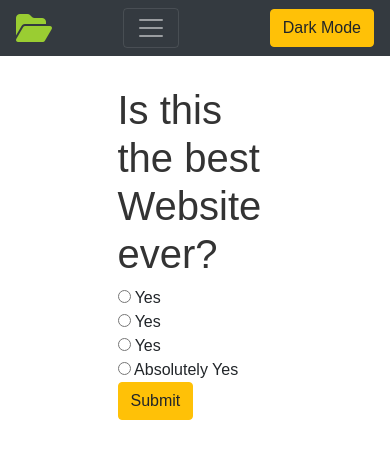
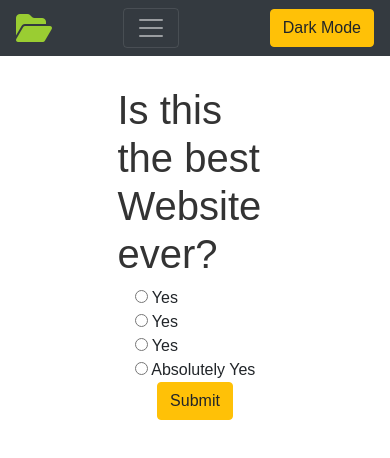
Before and after one commit to veeraannala/veeraannala, a plain HTML site: page quiz.html in a window 390 px wide. Drawn offline with nearby package versions, Linux system fonts and the light colour scheme.

Commit message:
responsiveness

```diff
--- a/quiz.html
+++ b/quiz.html
@@ -33,12 +33,14 @@
 		</nav>
 	<div class="container">
 	<!-- Make a quiz here -->
-	<div id="quiz-container">
+	<div id="quiz-container" class="row justify-content-center">
+		<div class="col-12 col-md-8 col-lg-6"></div>
 			<h1 id="question"></h1>
 			<form id="options">
 			<!-- Options will be inserted here -->
 			</form>
 			<button id="submit" class="btn btn-warning glow-on-hover">Submit</button>
+		</div>
 	</div>
 	<div id="result"></div>
 
```
Lines whose indentation alone changed are shown as unchanged.
